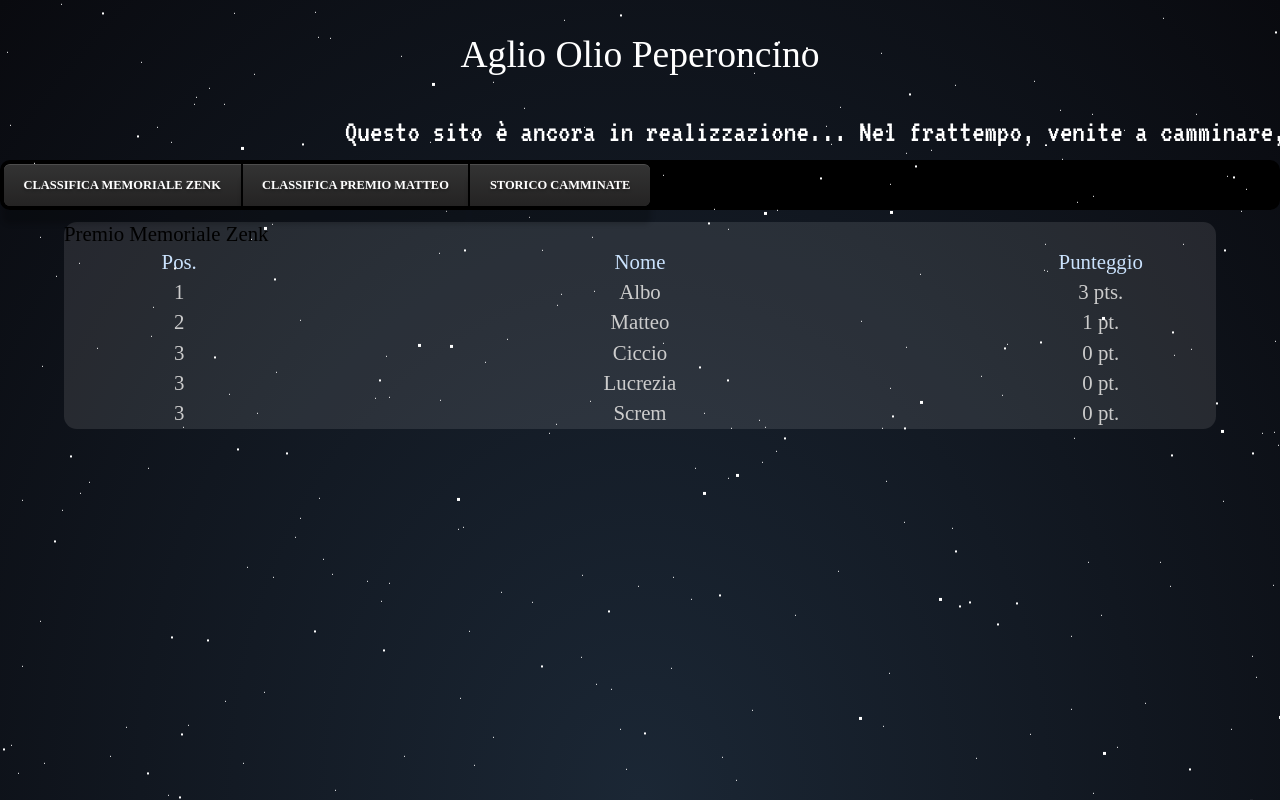
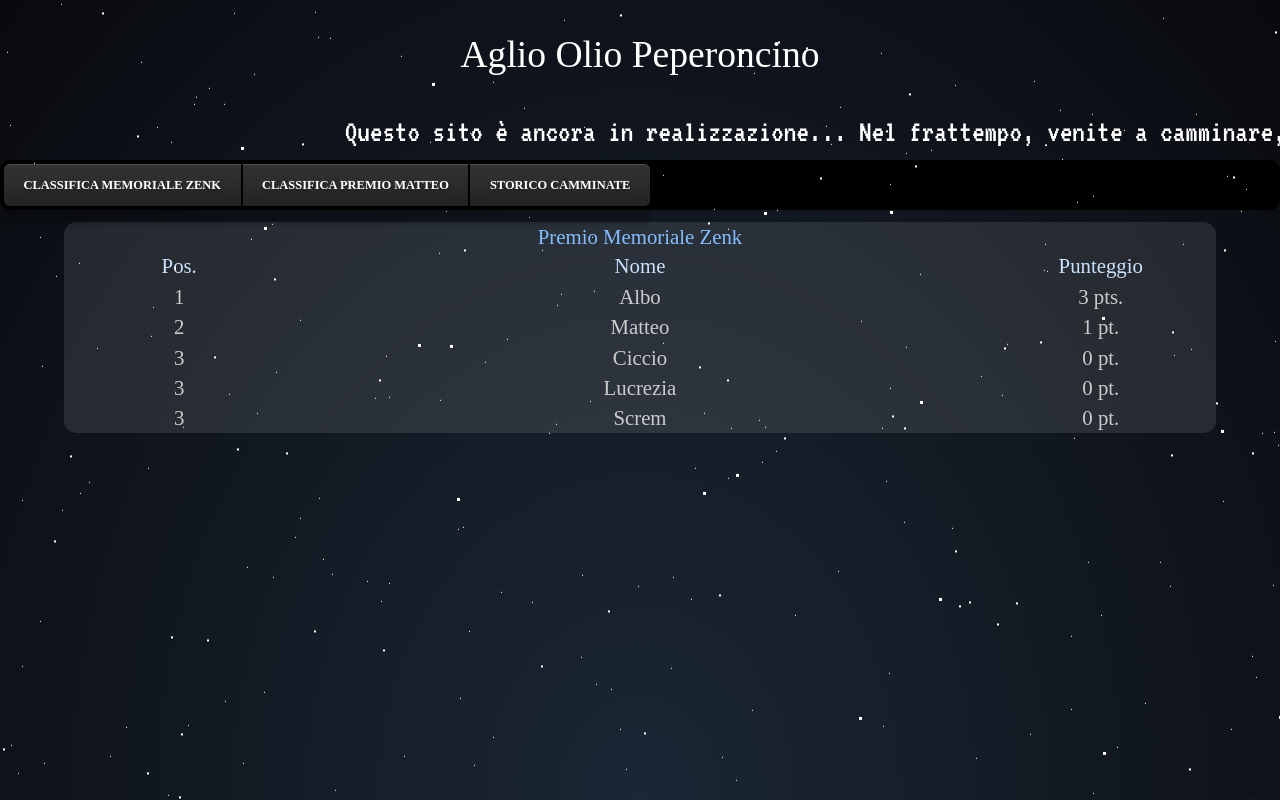
Before and after one commit to Scremmix/AOP, a React (Create React App) app: page / in a window 1280 px wide. Built offline with nearby package versions, Linux system fonts and the light colour scheme; a web font is replaced by a local one.

Commit message:
Page test for page 1

```diff
--- a/src/elements/pageviewer/pages/Page1.css
+++ b/src/elements/pageviewer/pages/Page1.css
@@ -9,7 +9,7 @@
     background-color: rgba(255, 255, 255, 0.1);
 }
 
-.tabellaMemorialeZenk .title{
+.tabellaMemorialeZenk .subPageTitle{
     padding: 0.15rem 0;
     width: 100%;
     color: #85bdfc;
```
